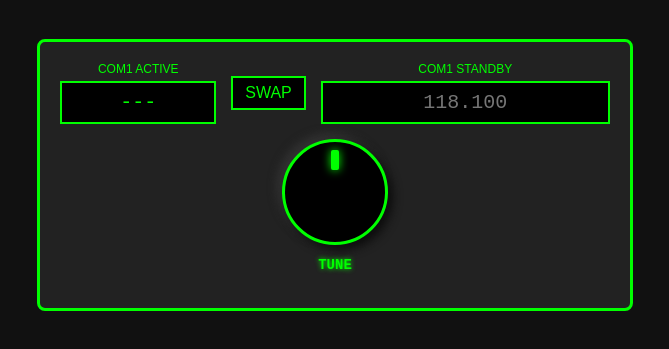
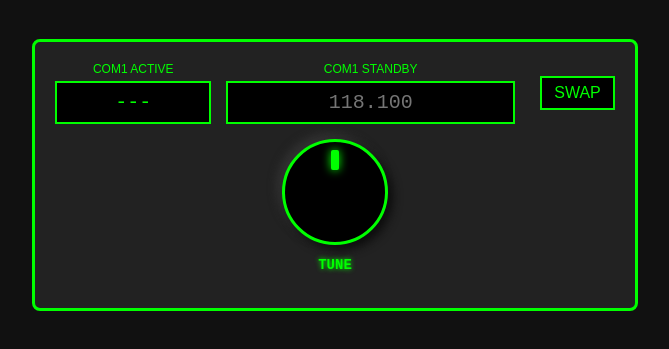
Before and after one commit to DayzdRB/24Radio, a plain HTML site: page index.html in a window 1280 px wide. Shown: the part 61-410 px from the top of the page, without its empty margins (305-974 px from the left). Drawn offline with Linux system fonts and the light colour scheme.

Commit message:
Update index.html

```diff
--- a/index.html
+++ b/index.html
@@ -137,6 +137,14 @@
       margin-bottom: 5px;
       color: #0f0;
     }
+
+    .swap-column {
+      display: flex;
+      flex-direction: column;
+      align-items: center;
+      justify-content: center;
+      margin-left: 10px;
+    }
   </style>
 </head>
 <body>
@@ -149,11 +157,13 @@
         <div id="active-freq">---</div>
       </div>
 
-      <button id="swap-btn">SWAP</button>
-
       <div class="freq-column">
         <div class="freq-label">COM1 STANDBY</div>
         <input type="text" id="standby-freq" placeholder="118.100" maxlength="7">
+      </div>
+
+      <div class="swap-column">
+        <button id="swap-btn">SWAP</button>
       </div>
     </div>
 
```
